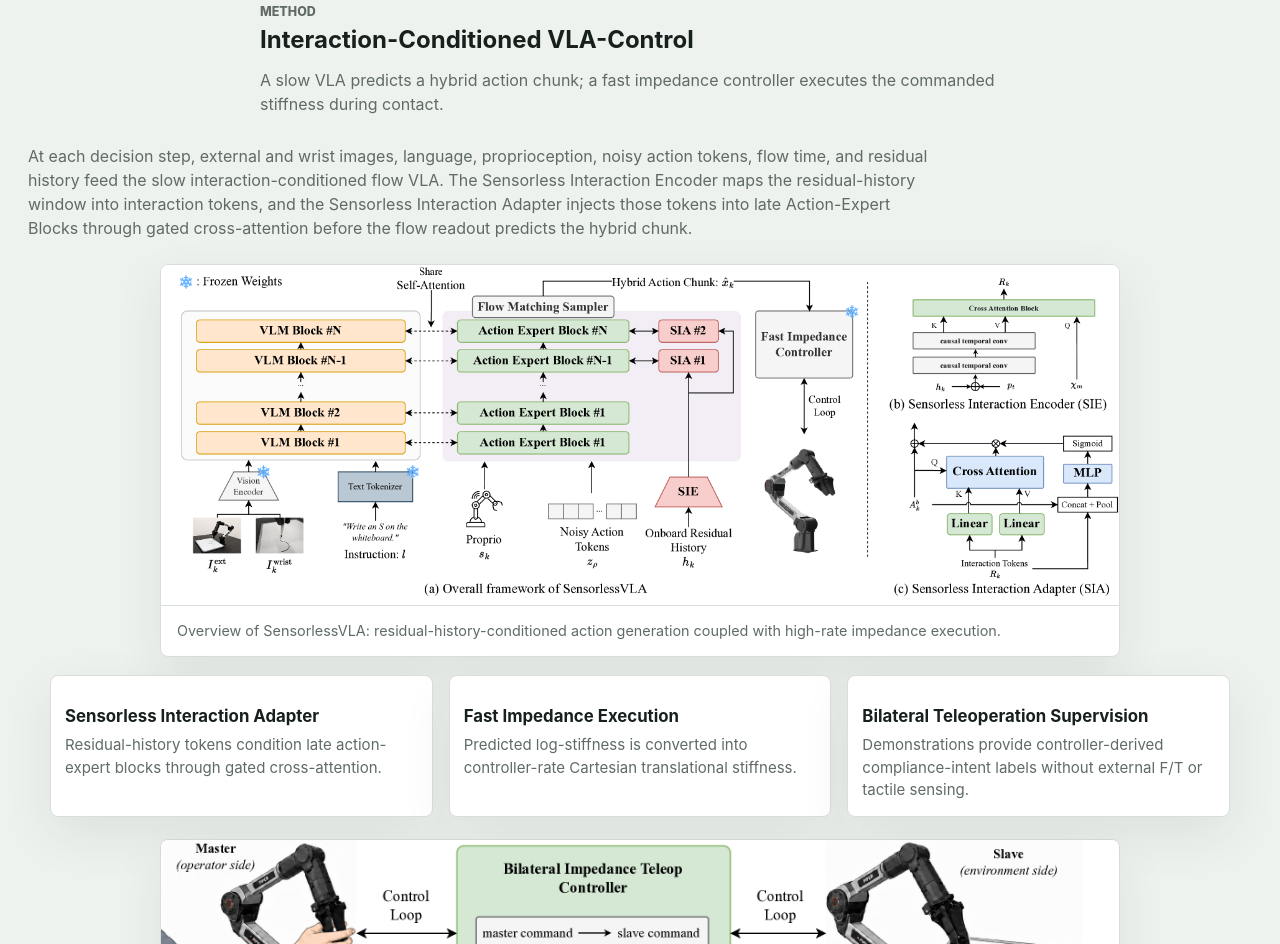
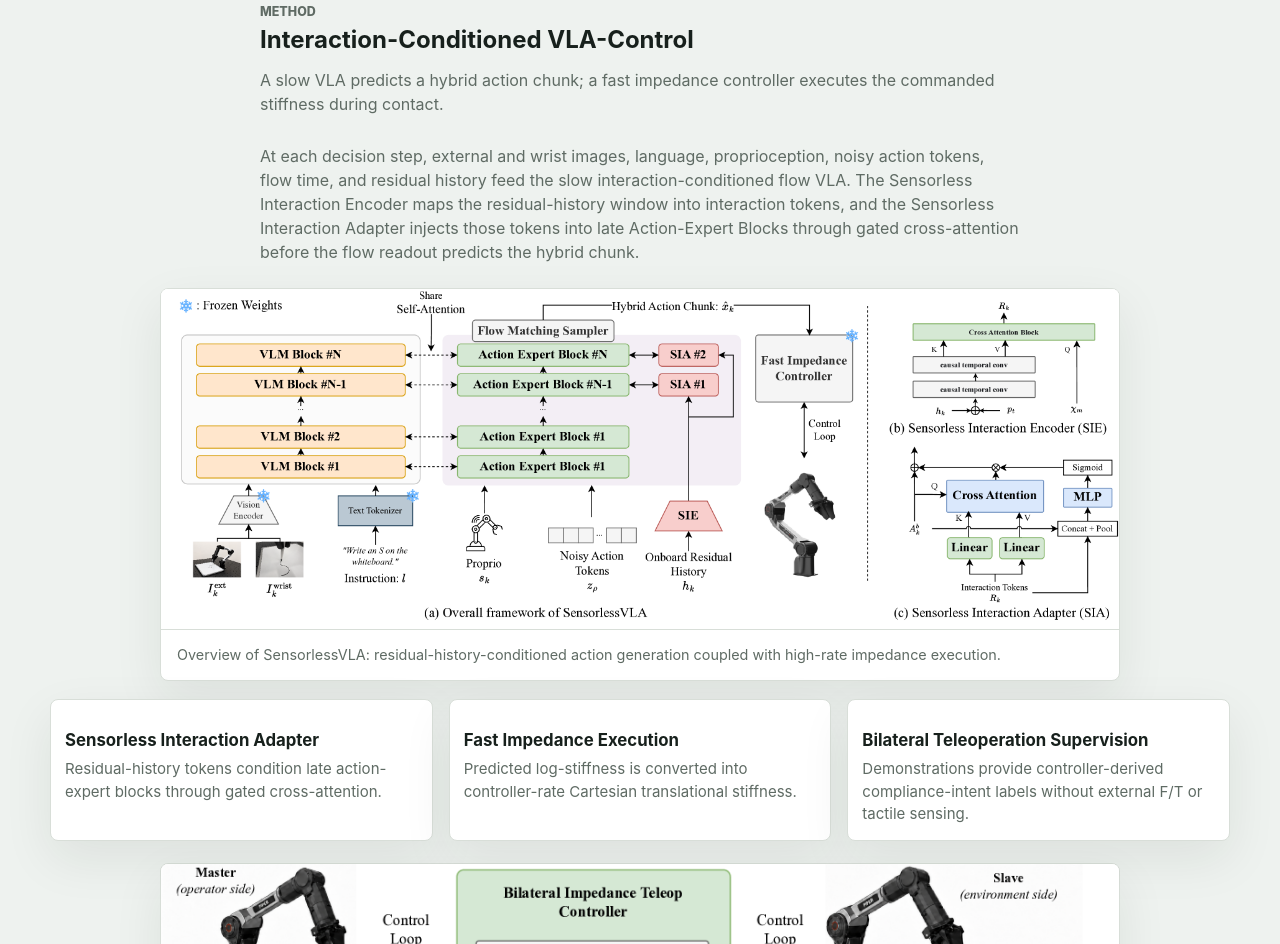
Before and after one commit to vivym/anonymous-12146, a plain HTML site: page index.html in a window 1280 px wide. Shown: the part 1653-2597 px from the top of the page. Drawn offline with Linux system fonts and the light colour scheme.

Commit message:
Fix method copy alignment

```diff
--- a/assets/styles.css
+++ b/assets/styles.css
@@ -305,6 +305,11 @@ a {
   margin-top: 24px;
 }
 
+.section--muted > .body-copy {
+  max-width: 760px;
+  margin: 0 auto 24px;
+}
+
 .task-grid,
 .method-cards,
 .info-grid,
```
